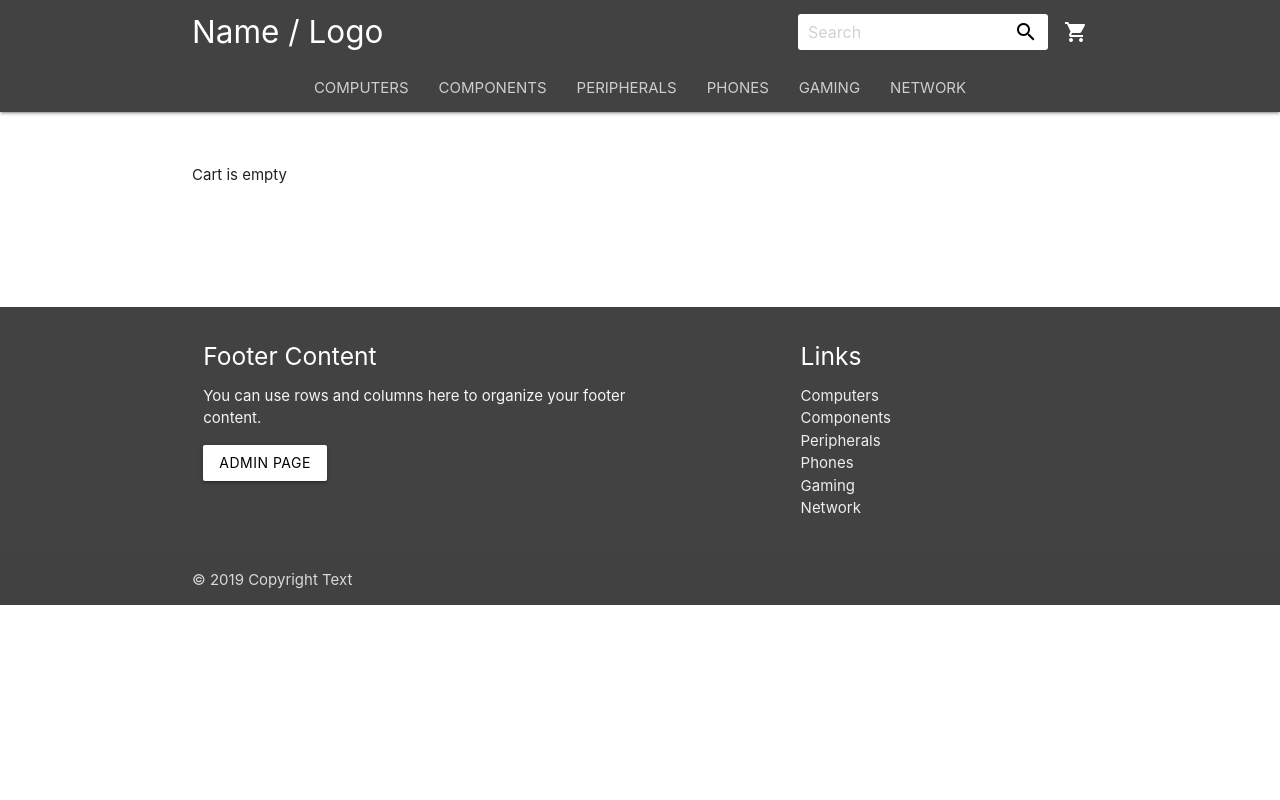
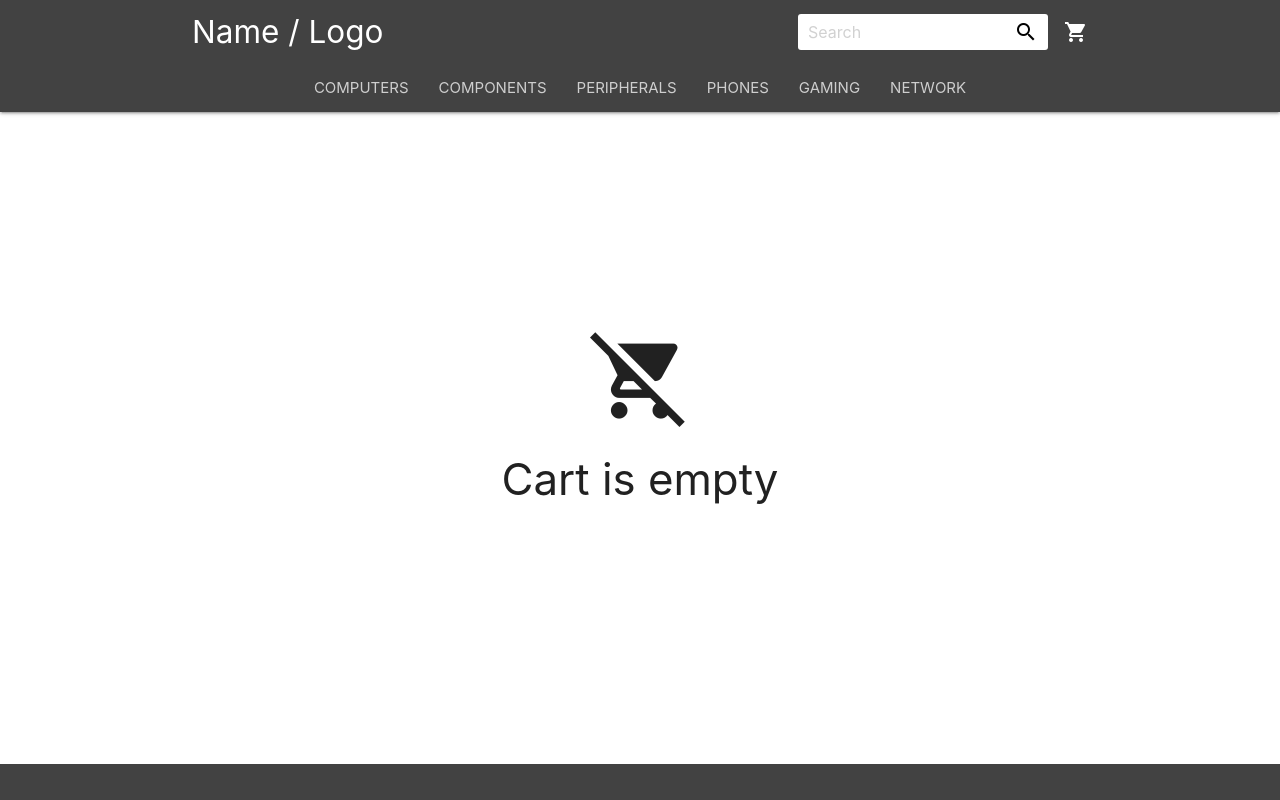
Before and after one commit to OliverSjolind/webshop_react, a React (Create React App) app in the folder webshop_frontend/client/: page /shoppingcart in a window 1280 px wide. Shown: the top 800 px of the page. Built offline with nearby package versions, Linux system fonts and the light colour scheme.

Commit message:
made the table for cartpage and made the products apear

```diff
--- a/webshop_frontend/client/src/App/App.js
+++ b/webshop_frontend/client/src/App/App.js
@@ -2,7 +2,7 @@ import React, { Component } from 'react';
 import { Route, Switch } from 'react-router-dom';
 import Navbar from './partials/Navbar';
 import Footer from './partials/Footer'
-import ProductCards from './components/ProductCards';
+import FrontPage from './pages/FrontPage'
 import ProductPage from './pages/ProductPage';
 import CategoryPage from '../App/pages/CategoryPage'
 import SearchPage from '../App/pages/SearchPage'
@@ -13,17 +13,16 @@ class App extends Component {
         const App = () => (
             <div id="body">
                 <Navbar />
-                <div className="container products">
-                    <div>
+                <div id="content">
                     <Switch>
-                            <Route exact path='/' component={ProductCards} />
+                        <Route exact path='/' component={FrontPage} />
                         <Route path='/c/:category' component={CategoryPage} />
                         <Route path='/p/:product' component={ProductPage} />
                         <Route path='/s/:searchinput' component={SearchPage} />
                         <Route path='/shoppingcart' component={CartPage} />
                     </Switch>
                 </div>
-                </div>
+
                 <Footer />
             </div>
         )
--- a/webshop_frontend/client/src/App/css/style.css
+++ b/webshop_frontend/client/src/App/css/style.css
@@ -3,15 +3,9 @@ footer .page-footer {
   position: absolute;
 }
 
-#body {
-  display: -webkit-box;
-  display: -ms-flexbox;
-  display: flex;
-  -webkit-box-orient: vertical;
-  -webkit-box-direction: normal;
-      -ms-flex-direction: column;
-          flex-direction: column;
-  min-height: 100vh;
+#body #content {
+  margin-top: 40px;
+  min-height: 80vh;
 }
 
 .navbar-fixed .nav-extended {
@@ -159,6 +153,20 @@ footer .page-footer {
   width: 100%;
 }
 
+.loader-wrapper {
+  width: 100%;
+  height: 70vh;
+  display: -webkit-box;
+  display: -ms-flexbox;
+  display: flex;
+  -webkit-box-pack: center;
+      -ms-flex-pack: center;
+          justify-content: center;
+  -webkit-box-align: center;
+      -ms-flex-align: center;
+          align-items: center;
+}
+
 .container.products {
   margin: 100px auto;
 }
@@ -191,20 +199,6 @@ footer .page-footer {
 
 .container.products .noUi-handle::after {
   left: 11px;
-}
-
-.container.products .loader-wrapper {
-  width: 100%;
-  height: 50vh;
-  display: -webkit-box;
-  display: -ms-flexbox;
-  display: flex;
-  -webkit-box-pack: center;
-      -ms-flex-pack: center;
-          justify-content: center;
-  -webkit-box-align: center;
-      -ms-flex-align: center;
-          align-items: center;
 }
 
 .container.products .price-range-filter {
@@ -326,6 +320,46 @@ footer .page-footer {
   font-weight: 700;
 }
 
+#cart {
+  display: -webkit-box;
+  display: -ms-flexbox;
+  display: flex;
+  -webkit-box-pack: center;
+      -ms-flex-pack: center;
+          justify-content: center;
+  -webkit-box-align: center;
+      -ms-flex-align: center;
+          align-items: center;
+  min-height: 80vh;
+}
+
+#cart .cartTable {
+  min-width: 600px;
+}
+
+#cart .cartTable .MuiTableRow-head .MuiTableCell-head {
+  font-weight: 700;
+  font-size: 17px;
+}
+
+#cart .cartTable .MuiTableCell-body {
+  font-size: 14px;
+}
+
+#cart .cartTable .MuiTableCell-body img {
+  max-height: 100px;
+}
+
+#cart #emptyCart #emptyCartIcon {
+  display: -webkit-box;
+  display: -ms-flexbox;
+  display: flex;
+  -webkit-box-pack: center;
+      -ms-flex-pack: center;
+          justify-content: center;
+  font-size: 100px;
+}
+
 .tabs {
   display: -webkit-box;
   display: -ms-flexbox;
--- a/webshop_frontend/client/src/App/css/style.scss
+++ b/webshop_frontend/client/src/App/css/style.scss
@@ -5,9 +5,11 @@ footer {
     }
 }
 #body {
-    display: flex;
-    flex-direction: column;
-    min-height: 100vh;
+
+   #content {
+       margin-top: 40px;
+       min-height: 80vh;
+   }
 }
 .navbar-fixed {
     .nav-extended {
@@ -146,6 +148,14 @@ footer {
     }
 }
 
+.loader-wrapper {
+    width: 100%;
+    height: 70vh;
+    display: flex;
+    justify-content: center;
+    align-items: center;
+}
+
 .container.products {
     margin: 100px auto;
 
@@ -171,14 +181,6 @@ footer {
         &::after {
             left: 11px;
         }
-    }
-
-    .loader-wrapper {
-        width: 100%;
-        height: 50vh;
-        display: flex;
-        justify-content: center;
-        align-items: center;
     }
 
     .price-range-filter {
@@ -272,6 +274,36 @@ footer {
         .page-price {
             font-size: 2rem;
             font-weight: 700;
+        }
+    }
+}
+
+#cart {
+    display: flex;
+    justify-content: center;
+    align-items: center;
+    min-height: 80vh;
+    .cartTable {
+        min-width: 600px;
+
+        .MuiTableRow-head {
+            .MuiTableCell-head {
+                font-weight: 700;
+                font-size: 17px;
+            }
+        }
+        .MuiTableCell-body {
+            font-size: 14px;
+            img {
+                max-height: 100px;
+            }
+        }
+    }
+    #emptyCart {
+        #emptyCartIcon {
+            display: flex;
+            justify-content: center;
+            font-size: 100px;
         }
     }
 }
--- a/webshop_frontend/client/src/App/pages/CartPage.js
+++ b/webshop_frontend/client/src/App/pages/CartPage.js
@@ -1,14 +1,105 @@
 import React, { Component } from 'react';
+import Table from '@material-ui/core/Table';
+import TableBody from '@material-ui/core/TableBody';
+import TableCell from '@material-ui/core/TableCell';
+import TableContainer from '@material-ui/core/TableContainer';
+import TableHead from '@material-ui/core/TableHead';
+import TableRow from '@material-ui/core/TableRow';
+import Paper from '@material-ui/core/Paper';
 
 class CartPage extends Component {
     constructor(props) {
         super(props);
+        this.state = {
+            products: null
+        }
+    }
+
+    componentDidMount() {
+        this.getProducts();
+    }
+
+    getProducts = () => {
+        if (localStorage.length) {
+            let localCart = localStorage.getItem('cart')
+            localCart = JSON.parse(localCart)
+            let ids = []
+            for (let i = 0; i < localCart.length; i++) {
+                ids.push(localCart[i].id)
+            }
+            let url = `/getProductsById?id=${ids.join('-')}`
+            fetch(url)
+                .then(res => res.json())
+                .then(products => this.setState({ products: products }))
+        } else {
+            this.setState({ products: [] })
+        }
     }
 
     render() {
+        console.log(this.state.products);
+
+        if (!this.state.products) {
+            return <div className="loader-wrapper">
+                <div className="preloader-wrapper big active">
+                    <div className="spinner-layer spinner-blue-only">
+                        <div className="circle-clipper left">
+                            <div className="circle"></div>
+                        </div><div className="gap-patch">
+                            <div className="circle"></div>
+                        </div><div className="circle-clipper right">
+                            <div className="circle"></div>
+                        </div>
+                    </div>
+                </div>
+            </div>
+        }
+
+        const { products } = this.state
+        let localCart = localStorage.getItem('cart')
+        localCart = JSON.parse(localCart)
+
+        for (let i = 0; i < products.length; i++) {
+            let current = products.map(function (e) { return e.id; }).indexOf(localCart[i].id)
+            products[current].amount = localCart[i].amount
+        }
+        console.log(products);
+
         return (
             <div className="row" id="cart">
-                {localStorage.length ? (<div>there is localStorage</div>) : (<div>Cart is empty</div>)}
+                {
+                    localStorage.length ? (
+                        <div>
+                            <TableContainer component={Paper}>
+                                <Table className="cartTable">
+                                    <TableHead>
+                                        <TableRow>
+                                            <TableCell className="tableHead"></TableCell>
+                                            <TableCell className="tableHead">Name </TableCell>
+                                            <TableCell align="center" className="tableHead">Quantity </TableCell>
+                                            <TableCell align="center" className="tableHead">Price </TableCell>
+                                        </TableRow>
+                                    </TableHead>
+                                    <TableBody>
+                                        {products.map(product => (
+                                            <TableRow>
+                                                <TableCell component="th" scope="row"><img src={require(`../../assets/images/${product.image}`)} /></TableCell>
+                                                <TableCell component="th">{product.name}</TableCell>
+                                                <TableCell component="th" align="center" scope="row">{product.amount}</TableCell>
+                                                <TableCell align="center">{product.price}</TableCell>
+                                            </TableRow>
+                                        ))}
+                                    </TableBody>
+                                </Table>
+                            </TableContainer>
+                        </div>
+                    )
+                        : (<div id="emptyCart"><div id="emptyCartIcon" class="material-icons">
+                            remove_shopping_cart
+                            </div>
+                            <h3>Cart is empty</h3>
+                        </div>
+                        )}
             </div>
         )
     }
--- a/webshop_frontend/client/src/App/pages/CategoryPage.js
+++ b/webshop_frontend/client/src/App/pages/CategoryPage.js
@@ -6,13 +6,12 @@ import FilterBar from '../components/FilterBar'
 class CategoryPage extends Component {
     constructor(props) {
         super(props)
-        this.state = { products: {} }
     }
 
     render() {
 
         return (
-            <div>
+            <div className="container products">
                 <Route path='/c/:category' component={FilterBar} />
                 <Route path='/c/:category' component={ProductCards} />
             </div>
--- /dev/null
+++ b/webshop_frontend/client/src/App/pages/FrontPage.js
@@ -0,0 +1,15 @@
+import React, { Component } from 'react';
+import ProductCards from '../components/ProductCards'
+import { Route, Switch } from 'react-router-dom';
+
+class FrontPage extends Component {
+    render() {
+        return (
+            <div className="container products">
+                <Route path='/' component={ProductCards} />
+            </div>
+        )
+    }
+}
+
+export default FrontPage
```
Also changed, not shown: webshop_frontend/client/src/App/components/ProductCards.js (+5 -3 lines), 2 other files (tests, documents, lock files or other folders). Lines whose indentation alone changed are shown as unchanged.
